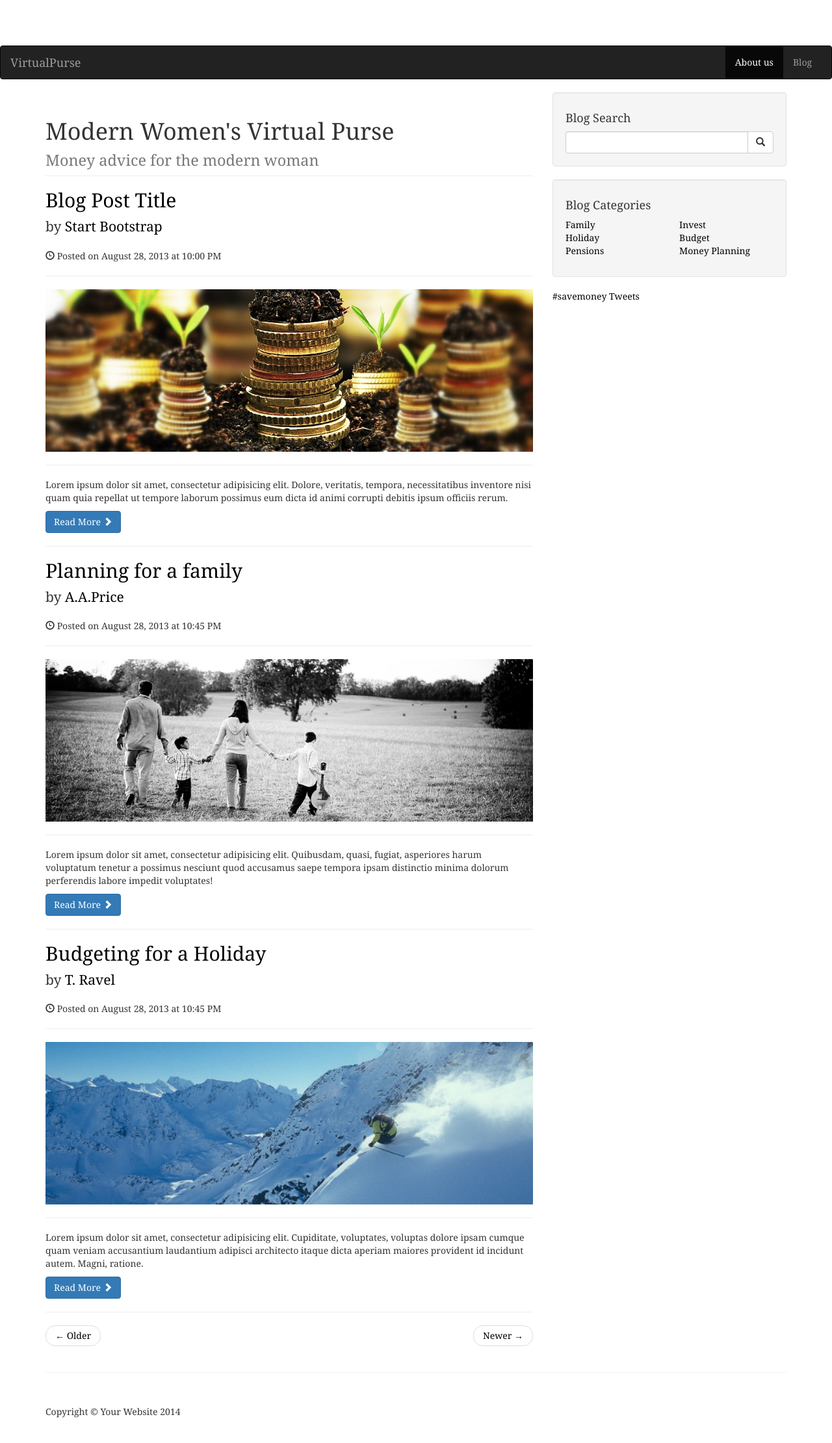
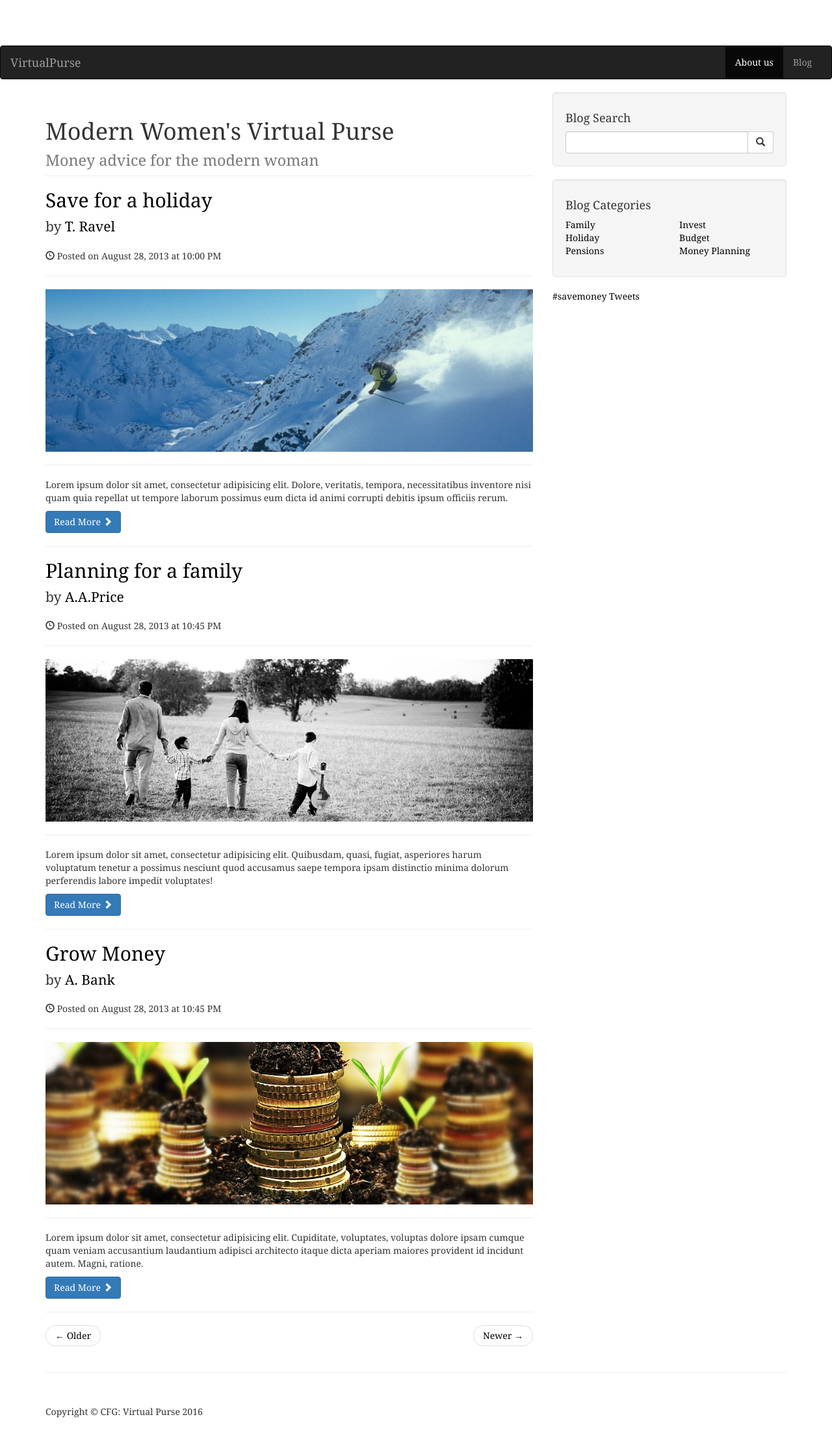
Before and after one commit to dannilou03/Modern-Womens-Virtual-Purse, a plain HTML site: page blog.html in a window 1280 px wide. Shown: the whole page at 65% size. Drawn offline with nearby package versions, Linux system fonts and the light colour scheme; files that its build step writes are made by us from their sources; a script that the page names is missing.

Commit message:
Add files via upload

```diff
--- a/blog.html
+++ b/blog.html
@@ -19,7 +19,7 @@
           <span class="icon-bar"></span>
           <span class="icon-bar"></span>
         </button>
-        <a class="navbar-brand" href="#">VirtualPurse</a>
+        <a class="navbar-brand" href="https://dannilou03.github.io">VirtualPurse</a>
       </div>
 
       <!-- Collect the nav links, forms, and other content for toggling -->
@@ -47,17 +47,15 @@
 
                 <!-- First Blog Post -->
           <h2>
-                    <a href="#">Blog Post Title</a>
+              <a href="../pages/blog-post-1.html">Save for a holiday</a>
           </h2>
-                <p class="lead">
-                    by <a href="index.php">Start Bootstrap</a>
-                </p>
+          <p class="lead">by <a href="index.php">T. Ravel</a> </p>
                 <p><span class="glyphicon glyphicon-time"></span> Posted on August 28, 2013 at 10:00 PM</p>
                 <hr>
-                <img class="img-responsive" src="images/garden-money.jpg" alt="">
+                <img class="img-responsive" src="../images/holiday-money.jpg" alt="Holiday saving">
                 <hr>
                 <p>Lorem ipsum dolor sit amet, consectetur adipisicing elit. Dolore, veritatis, tempora, necessitatibus inventore nisi quam quia repellat ut tempore laborum possimus eum dicta id animi corrupti debitis ipsum officiis rerum.</p>
-                <a class="btn btn-primary" href="#">Read More <span class="glyphicon glyphicon-chevron-right"></span></a>
+                <a class="btn btn-primary" href="../pages/blog-post-1.html">Read More <span class="glyphicon glyphicon-chevron-right"></span></a>
 
                 <hr>
 
@@ -70,23 +68,23 @@
                 </p>
                 <p><span class="glyphicon glyphicon-time"></span> Posted on August 28, 2013 at 10:45 PM</p>
                 <hr>
-                <img class="img-responsive" src="../images/family-money.jpg" alt="">
+                <img class="img-responsive" src="../images/family-money.jpg" alt="Save for a family">
                 <hr>
                 <p>Lorem ipsum dolor sit amet, consectetur adipisicing elit. Quibusdam, quasi, fugiat, asperiores harum voluptatum tenetur a possimus nesciunt quod accusamus saepe tempora ipsam distinctio minima dolorum perferendis labore impedit voluptates!</p>
-                <a class="btn btn-primary" href="#">Read More <span class="glyphicon glyphicon-chevron-right"></span></a>
+                <a class="btn btn-primary" href="../pages/blog-post-1.html">Read More <span class="glyphicon glyphicon-chevron-right"></span></a>
 
                 <hr>
 
                 <!-- Third Blog Post -->
                 <h2>
-                    <a href="#">Budgeting for a Holiday</a>
+                    <a href="#">Grow Money</a>
                 </h2>
                 <p class="lead">
-                    by <a href="index.php">T. Ravel</a>
+                    by <a href="index.php">A. Bank</a>
                 </p>
                 <p><span class="glyphicon glyphicon-time"></span> Posted on August 28, 2013 at 10:45 PM</p>
                 <hr>
-                <img class="img-responsive" src="../images/holiday-money.jpg" alt="">
+                <img class="img-responsive" src="../images/garden-money.jpg" alt="Grow money">
                 <hr>
                 <p>Lorem ipsum dolor sit amet, consectetur adipisicing elit. Cupiditate, voluptates, voluptas dolore ipsam cumque quam veniam accusantium laudantium adipisci architecto itaque dicta aperiam maiores provident id incidunt autem. Magni, ratione.</p>
                 <a class="btn btn-primary" href="#">Read More <span class="glyphicon glyphicon-chevron-right"></span></a>
@@ -152,8 +150,15 @@
                     <!-- /.row -->
                 </div>
 
-                <a class="twitter-timeline"  href="https://twitter.com/hashtag/savemoney" data-widget-id="765264831289102336">#savemoney Tweets</a>
-<script>!function(d,s,id){var js,fjs=d.getElementsByTagName(s)[0],p=/^http:/.test(d.location)?'http':'https';if(!d.getElementById(id)){js=d.createElement(s);js.id=id;js.src=p+"://platform.twitter.com/widgets.js";fjs.parentNode.insertBefore(js,fjs);}}(document,"script","twitter-wjs");</script>
+                <a class="twitter-timeline"  href="https://twitter.com/hashtag/savemoney" data-widget-id="765264831289102336"> #savemoney Tweets</a>
+                <script>!function(d,s,id)
+                  {var js,fjs=d.getElementsByTagName(s)[0],p=/^http:/.test(d.location)?
+                    'http':'https';if(!d.getElementById(id))
+                    {js=d.createElement(s);
+                      js.id=id;js.src=p+"://platform.twitter.com/widgets.js";
+                      fjs.parentNode.insertBefore(js,fjs);
+                    }}(document,"script","twitter-wjs");
+                </script>
 
 
                 <!-- Side Widget Well
@@ -173,7 +178,7 @@
         <footer>
             <div class="row">
                 <div class="col-lg-12">
-                    <p>Copyright &copy; Your Website 2014</p>
+                    <p>Copyright &copy; CFG: Virtual Purse 2016</p>
                 </div>
                 <!-- /.col-lg-12 -->
             </div>
```
Lines whose indentation alone changed are shown as unchanged.
